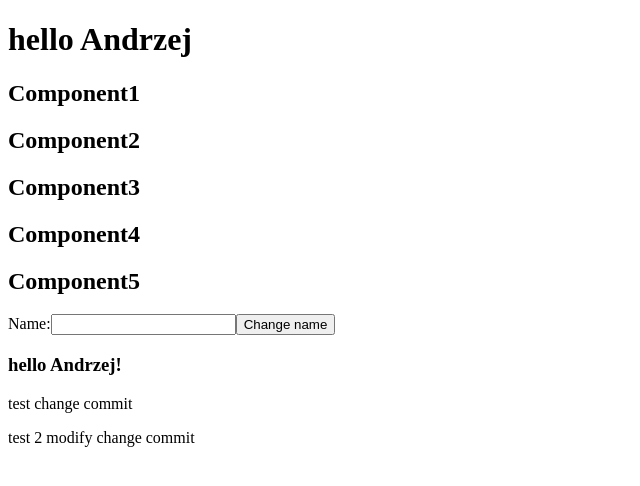
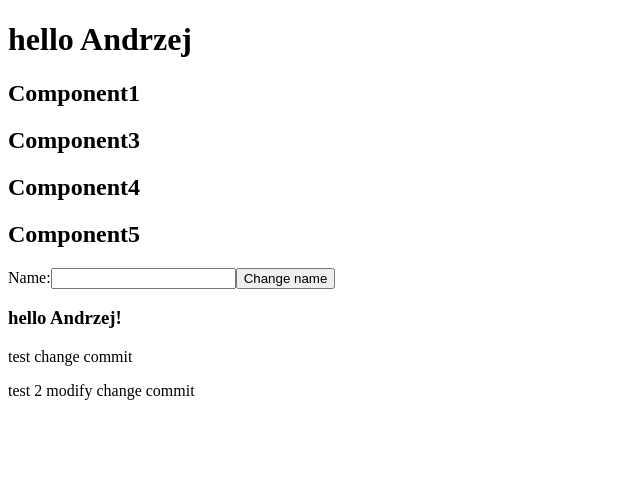
Before and after one commit to pszempszemek/useContextLogic, a React (Vite) app: page / in a window 1280 px wide. Shown: the top 486 px of the page, without its empty margins (0-640 px from the left). Built offline with nearby package versions, Linux system fonts and the light colour scheme; the HTML template or start-up script is replaced by a standard one.

Commit message:
Remove: Component2 (#1)

```diff
--- a/src/components/Component1.jsx
+++ b/src/components/Component1.jsx
@@ -1,12 +1,12 @@
 import React from 'react'
-import Component2 from './Component2'
+import Component3 from './Component3'
 
 
 export default function Component1(){
   return (
   <div>
     <h2>Component1</h2>
-    <Component2 />
+    <Component3 />
   </div>
   )
 }
--- a/src/components/Component2.jsx
+++ /dev/null
@@ -1,12 +0,0 @@
-import React from 'react'
-import Component3 from './Component3'
-
-
-export default function Component2(){
-  return (
-  <div>
-    <h2>Component2</h2>
-    <Component3 />
-  </div>
-  )
-}
```
